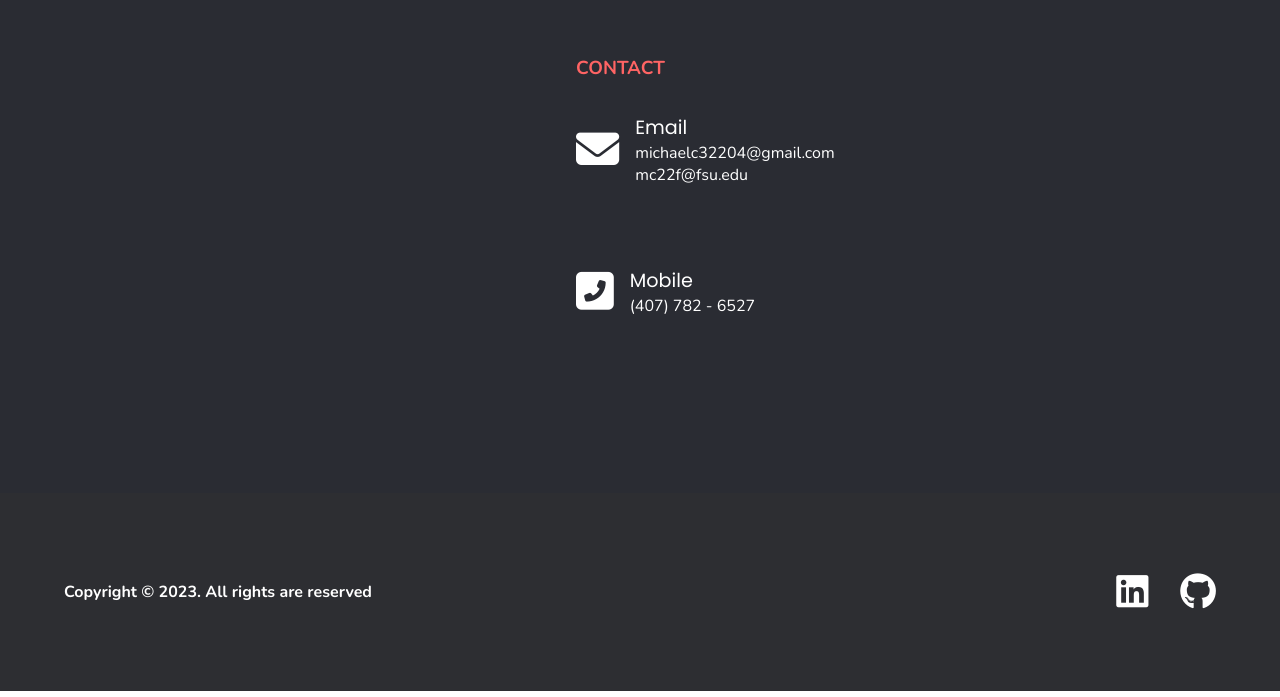
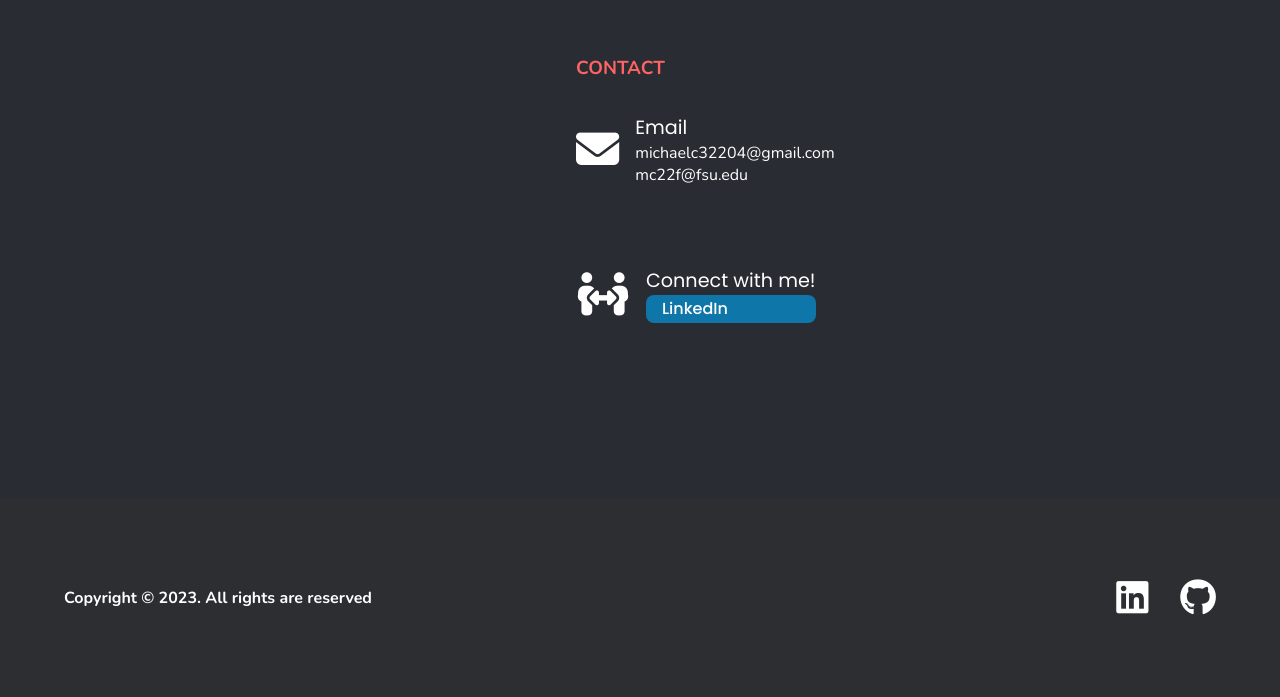
Before and after one commit to Michaelc322/Portfolio, an Angular app: page / in a window 1280 px wide. Shown: the part 3596-4293 px from the top of the page. Built offline with nearby package versions, Linux system fonts and the light colour scheme.

Commit message:
linkedin

```diff
--- a/src/app/Components/main.component.css
+++ b/src/app/Components/main.component.css
@@ -1000,3 +1000,29 @@ footer h3 {
         font-size: 0.94rem;
     }
 }
+
+
+.linkedinButton{
+    background-color: #0e76a8;
+    color: white;
+    padding: 0.1rem 1rem;
+    border-radius: 0.5rem;
+    text-decoration: none;
+    font-size: 1rem;
+    font-family: 'Poppins', sans-serif;
+    font-weight: 500;
+    transition: 0.2s ease-in-out;
+
+}
+
+.linkedinButton:hover{
+    background-color: #ffffff;
+    color: #0e76a8;
+    padding: 0.1rem 1rem;
+    border-radius: 0.5rem;
+    text-decoration: none;
+    font-size: 1rem;
+    font-family: 'Poppins', sans-serif;
+    font-weight: 500;
+    transition: 0.2s ease-in-out;
+}
--- a/src/app/Components/main.component.html
+++ b/src/app/Components/main.component.html
@@ -259,11 +259,13 @@
                     </div>
                     <div class="contactBox">
                         <span>
-                            <i class="fa-solid fa-square-phone-flip"></i>
+                            <i class="fa-solid fa-people-arrows"></i>
                         </span>
                         <div class="contactInfo">
-                            <h2>Mobile</h2>
-                            <p>(407) 782 - 6527</p>
+                            <h2>Connect with me!</h2>
+                            <a class="linkedinButton"aria-label="linkedin" target="_blank" rel="noreferrer" href="https://www.linkedin.com/in/michaelcarroll-dev/">
+                                LinkedIn
+                            </a>
                         </div>
                     </div>
                 </div>
```
